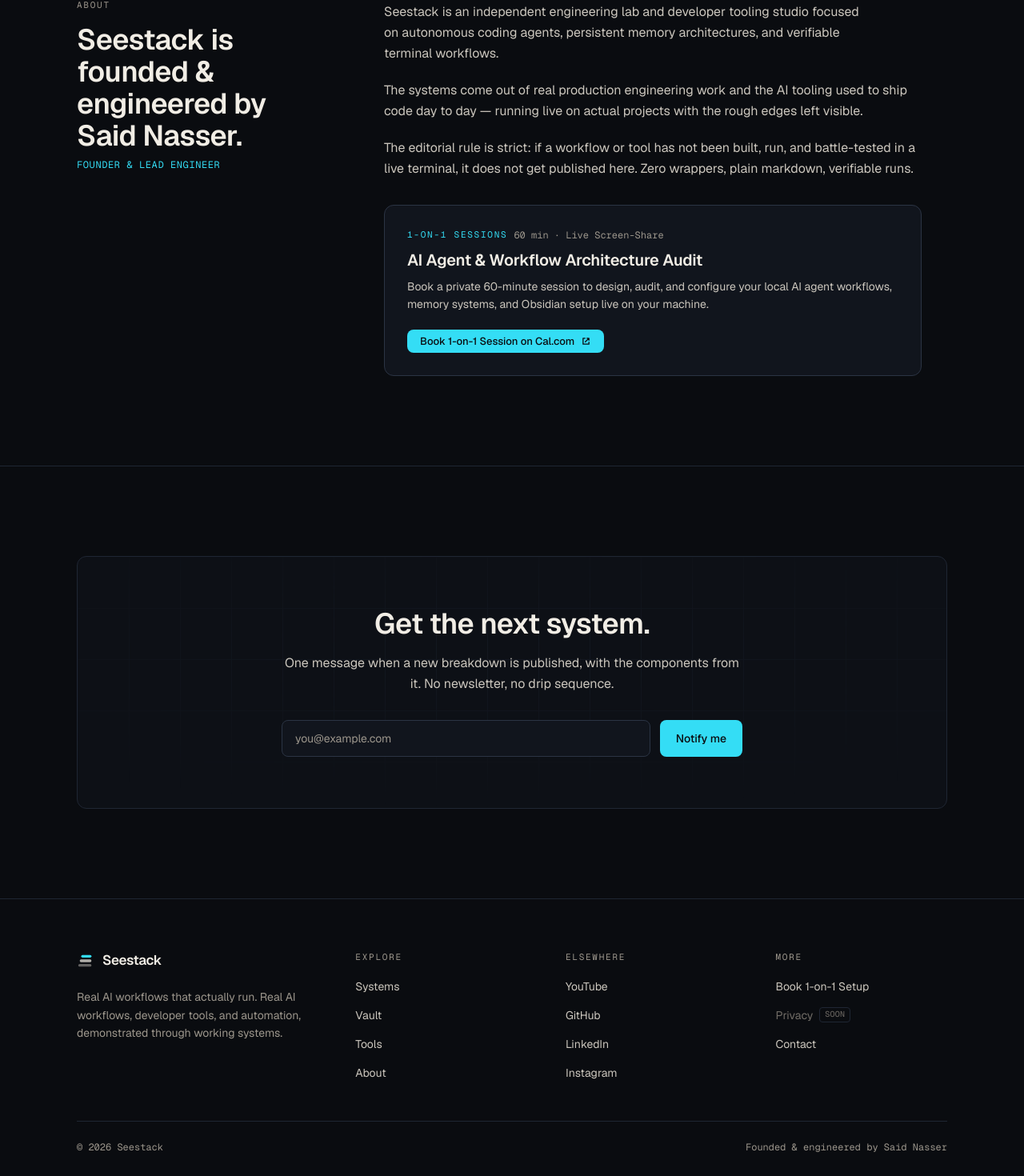
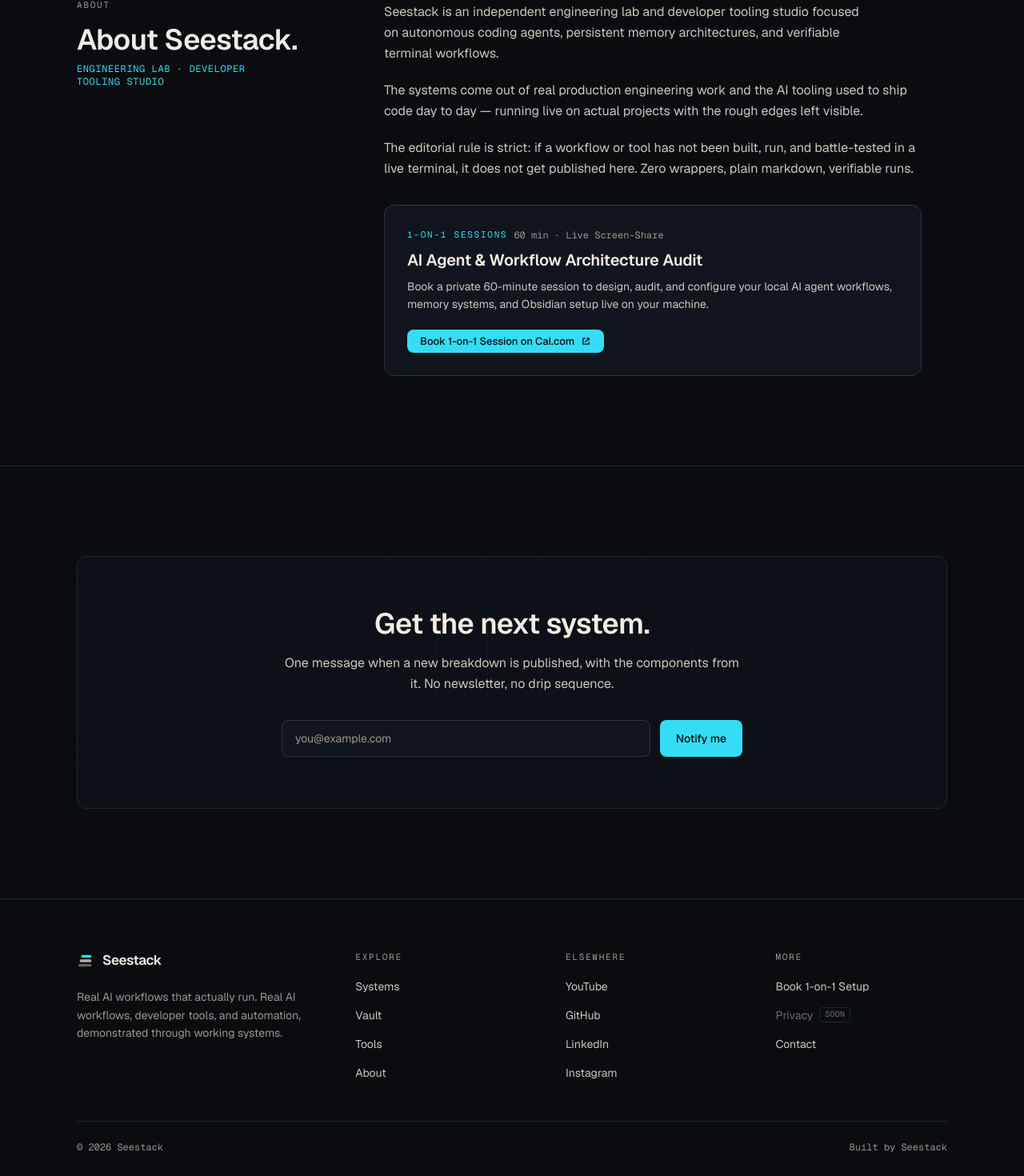
Before and after one commit to seestack-dev/website, a Next.js app: page / in a window 1280 px wide. Shown: the part 3640-5110 px from the top of the page at 80% size. Built offline with nearby package versions, Linux system fonts and the light colour scheme.

Commit message:
feat: brand About section and footer purely as Seestack

```diff
--- a/components/about.tsx
+++ b/components/about.tsx
@@ -10,10 +10,10 @@
           <div>
             <p className="eyebrow">About</p>
             <h2 className="text-cream mt-4 text-3xl font-semibold tracking-[-0.015em] sm:text-4xl">
-              Seestack is founded & engineered by {site.author}.
+              About Seestack.
             </h2>
             <p className="text-accent mt-2 font-mono text-xs uppercase tracking-wider">
-              {site.role}
+              Engineering Lab · Developer Tooling Studio
             </p>
           </div>
 
--- a/components/site-footer.tsx
+++ b/components/site-footer.tsx
@@ -108,7 +108,7 @@
             © {year} {site.name}
           </p>
           <p className="text-muted font-mono text-xs">
-            Founded & engineered by {site.author}
+            Built by Seestack
           </p>
         </div>
       </div>
--- a/content/site.config.ts
+++ b/content/site.config.ts
@@ -22,8 +22,7 @@
   tagline: "Real AI workflows that actually run.",
   description:
     "Real AI workflows, terminal coding agents, and Obsidian setups that actually run. Free open-source vaults, bash scripts, and architecture breakdowns.",
-  author: "Said Nasser",
-  role: "Founder & Lead Engineer",
+  author: "Seestack",
 } as const;
 
 /** Primary navigation. Each `href` must match an `id` rendered on the page. */
```
